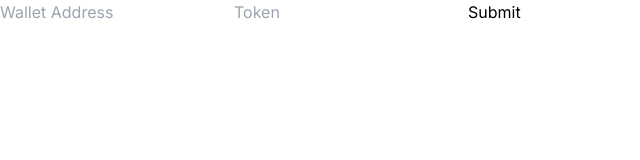
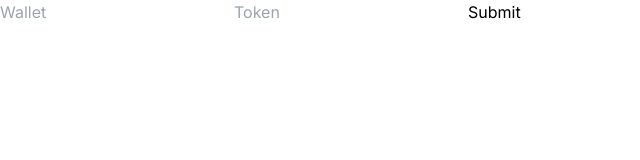
Before and after one commit to yusuf-bha/PnL-2.0, a Next.js app: page / in a window 1280 px wide. Shown: the top 160 px of the page, without its empty margins (0-640 px from the left). Built offline with nearby package versions, Linux system fonts and the light colour scheme.

Commit message:
testing noreply email

```diff
--- a/src/app/page.js
+++ b/src/app/page.js
@@ -4,7 +4,7 @@ export default function Home() {
     <>
       <form className="">
         <label className="">
-          <input className="" type="text" placeholder="Wallet Address"></input>
+          <input className="" type="text" placeholder="Wallet"></input>
           <input className="" type="text" placeholder="Token"></input>
           <input className="" type="submit"></input>
         </label>
```
